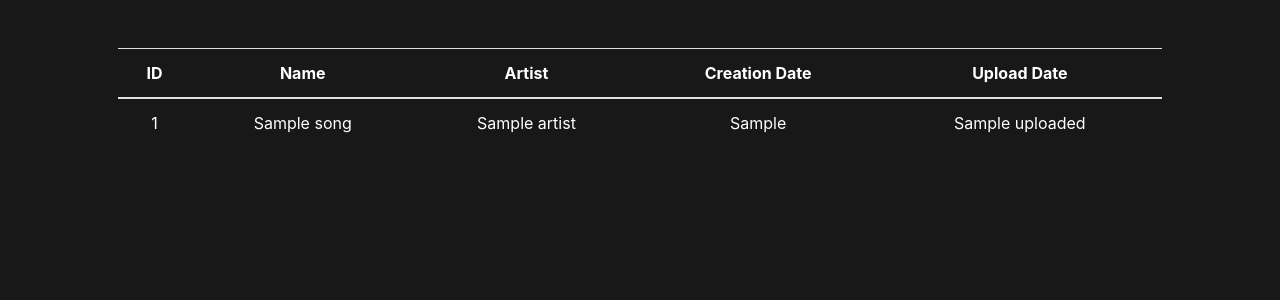
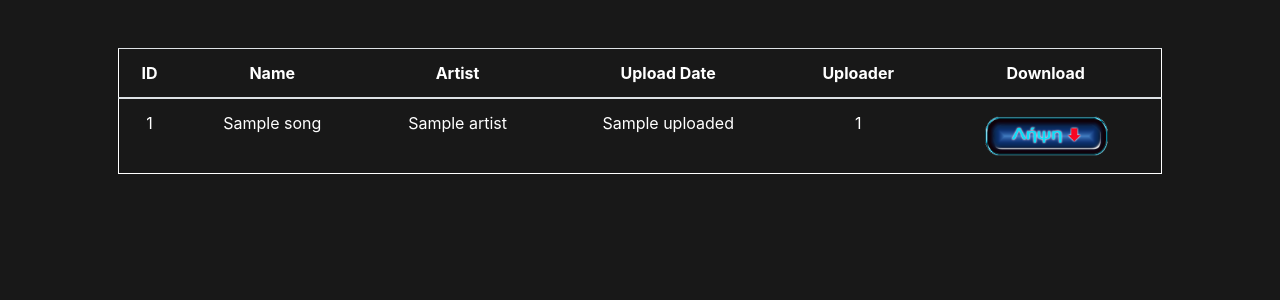
Before and after one commit to PhazonicRidley/RGSDB, a Flask app: template templates/songs.html in a window 1280 px wide. Shown: the part 74-374 px from the top of the page. Run offline with Flask 2, Linux system fonts and the light colour scheme; the template is opened without the code that fills it: most values are stand-ins (such as "Sample title", 1, 10 or a date in 2020); some libraries are stand-ins or nearby versions.

Commit message:
[wip] update song page to get ready for downloads

```diff
--- a/app.py
+++ b/app.py
@@ -15,9 +15,17 @@ from psycopg.rows import dict_row
 
 
 app = Flask(__name__)
+
+# Song shit TODO: RENAME TO REPO
+
 if not os.path.isdir("songs/"):
         os.mkdir("songs/")
 UPLOAD_FOLDER = "songs/"
+
+@app.route('/files/<filename>')
+def files(filename):
+    return send_from_directory(app.root_path + '/songs/', filename)
+
 # Ensure templates are auto-reloaded
 app.config["TEMPLATES_AUTO_RELOAD"] = True
 app.config['UPLOAD_FOLDER'] = UPLOAD_FOLDER
@@ -38,7 +46,7 @@ app.config["SESSION_TYPE"] = "filesystem"
 Session(app)
 
 # TODO: unhard code rgsdb schema and switch user to 'rgsdb'
-with psycopg.connect("postgres://phazonic@localhost") as conn:
+with psycopg.connect("postgres://postgres@localhost") as conn:
     # really bad hack that will be in place until I reorganize the pool (plan for docker)
     with conn.cursor() as cur:
         cur.execute("CREATE SCHEMA IF NOT EXISTS rgsdb")
@@ -53,7 +61,7 @@ class DbPool(psycopg_pool.ConnectionPool):
         return conn
 
 
-db = DbPool("postgres://phazonic@localhost")
+db = DbPool("postgres://postgres@localhost")
 with db.connection() as conn:
     with open('schema.sql', 'r') as f:
         t = f.read()
@@ -155,6 +163,8 @@ def songs():
 def add_song():
     """Add a song"""
     if request.method == 'POST':
+        id = int(datetime.now().timestamp()*1e3 - datetime(2020,12,19).timestamp()*1e3)
+        id = str(id)
         name = request.form.get("name")
         artist = request.form.get("artist")
         data_type = request.form.get("datatype")
@@ -162,15 +172,15 @@ def add_song():
         file = request.files["uploadedfile"]
         # file nonsense here
         if file and allowed_file(file.filename):
-            filename = secure_filename(artist + " - " + name)
+            filename = secure_filename(id + " - " + artist + " - " + name)
             file.save(os.path.join(app.config['UPLOAD_FOLDER'], filename + ".zip"))
             print("File uploaded")
             with db.connection() as conn:
                 conn.execute(
                     """
-                    INSERT INTO data (user_id, song_name, artist, song_creation, uploaded, type)
-                    VALUES (%s, %s, %s, %s, %s)
-                    """, (session['user_id'], name, artist, uploaded, data_type,))
+                    INSERT INTO data (id, user_id, name, artist, uploaded, type)
+                    VALUES (%s, %s, %s, %s, %s, %s)
+                    """, (id, session['user_id'], name, artist, uploaded, data_type,))
         return redirect("/songs")
 
     else:
--- a/templates/songs.html
+++ b/templates/songs.html
@@ -6,24 +6,36 @@
 
 {% block main %}
 {% if song_data %}
+<style>
+    .table {
+        border: 1px solid;
+    }
+    tr.data:hover {
+        background-color: #4b443b;
+    }
+</style>
     <table class="table">
         <thead>
             <tr>
                 <th scope="col">ID</th>
                 <th scope="col">Name</th>
                 <th scope="col">Artist</th>
-                <th scope="col">Creation Date</th>
                 <th scope="col">Upload Date</th>
+                <th scope="col">Uploader</th>
+                <th scope="col">Download</th>
             </tr>
         </thead>
         <tbody>
             {% for song in song_data %}
-            <tr>
-                <td scope="row">{{ song['song_id'] }}</td>
-                <td>{{ song['song_name'] }}</td>
+            <tr class="data">
+                <td scope="row">{{ song['id'] }}</td>
+                <td>{{ song['name'] }}</td>
                 <td>{{ song['artist'] }}</td>
-                <td>{{ song['song_creation'] }}</td>
                 <td>{{ song['uploaded'] }}</td>
+                <td>{{ song['user_id'] }}</td> <!--
+                <td><a href="{{ url_for('files', filename=sid + '_-_' + song['artist'] + '_-_' + song['name'] + '.zip')}}"><img src="{{ url_for('static', filename='img/download.gif') }}" height="50px"></a></img></td>
+                -->
+                <td><a href=""><img src="{{ url_for('static', filename='img/download.gif') }}" height="50px"></a></img></td>
             </tr>
             {% endfor %}
         </tbody>
```
Also changed, not shown: static/img/download.gif (added).
